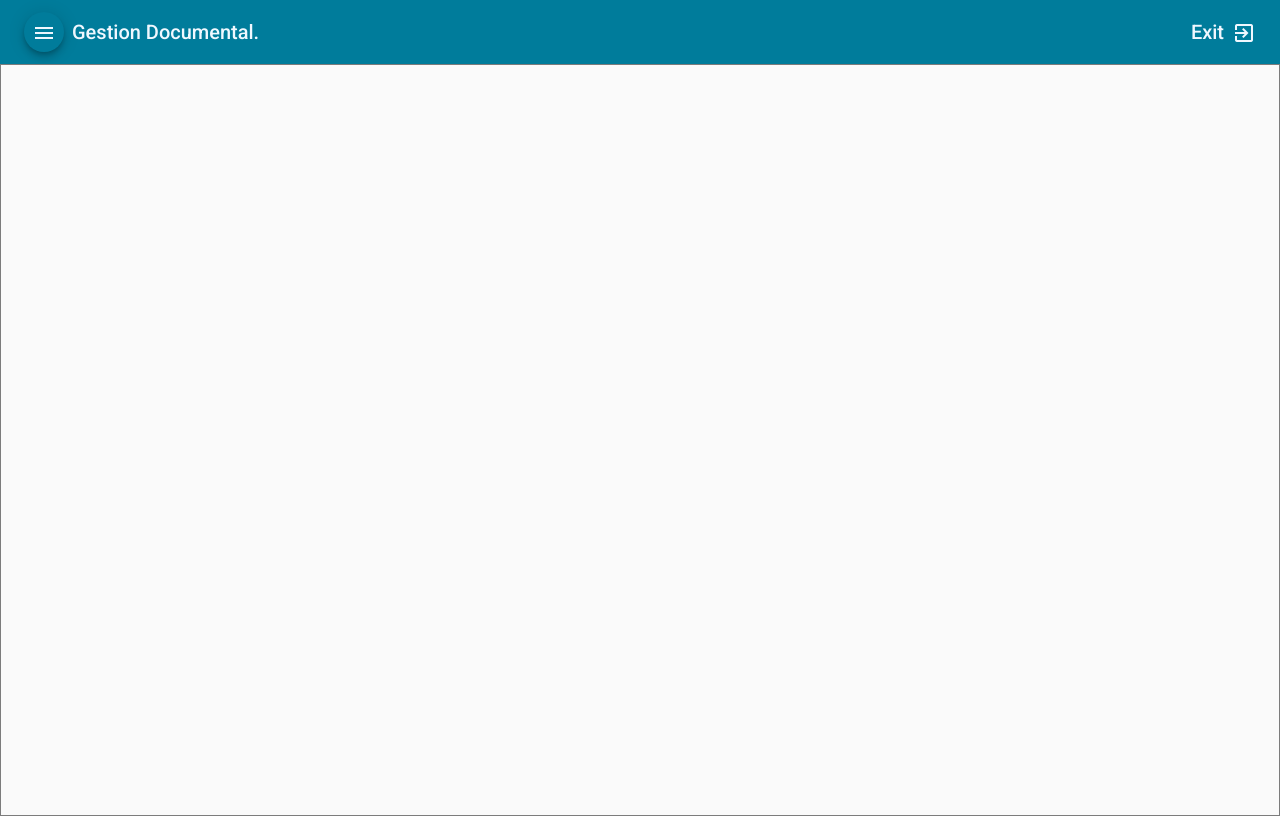
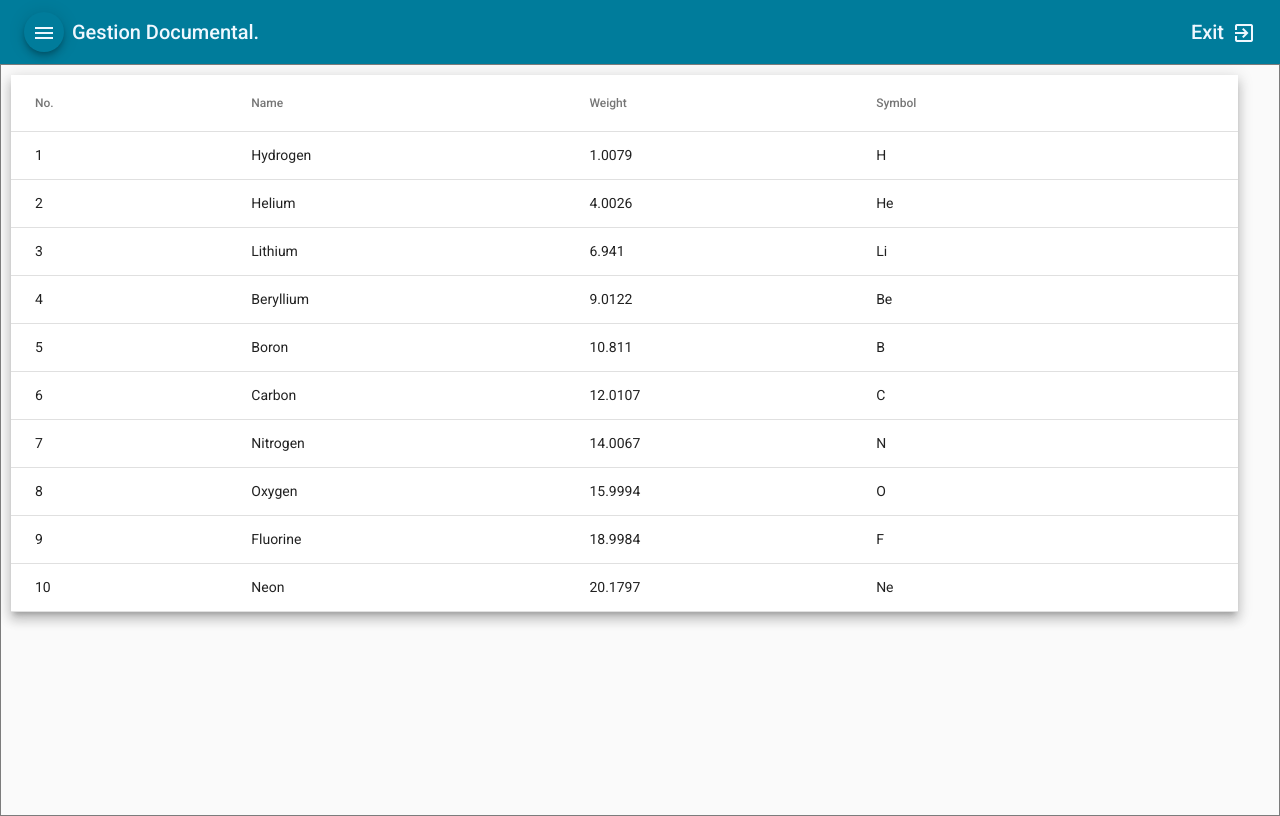
Before and after one commit to fareyes31/GestionDocumental, an Angular app: page /list-usuarios in a window 1280 px wide. Before the commit this address led to /. Built offline with nearby package versions, Linux system fonts and the light colour scheme; no server answers; sample sign-in values are in the browser's storage.

Commit message:
NUEVA RUTA DE LISTAR USUARIOS

```diff
--- a/src/app/GestionDocumental/gestion-documental.module.ts
+++ b/src/app/GestionDocumental/gestion-documental.module.ts
@@ -12,6 +12,8 @@ import {MatToolbarModule} from '@angular/material/toolbar';
 import {MatIconModule} from '@angular/material/icon';
 import {MatButtonModule} from '@angular/material/button';
 import { RouterModule } from '@angular/router';
+import { ListUsuariosComponent } from './list-usuarios/list-usuarios.component';
+import {MatTableModule} from '@angular/material/table';
 
 
 
@@ -19,6 +21,7 @@ import { RouterModule } from '@angular/router';
   declarations: [
     InicioComponent,
     LoginComponent,
+    ListUsuariosComponent,
   ],
   imports: [
     CommonModule,
@@ -31,6 +34,7 @@ import { RouterModule } from '@angular/router';
     MatIconModule,
     MatButtonModule,
     RouterModule,
+    MatTableModule,
   ],
   exports: [
     LoginComponent
--- /dev/null
+++ b/src/app/GestionDocumental/list-usuarios/list-usuarios.component.css
@@ -0,0 +1,5 @@
+table {
+  width: 96%;
+  padding: 10px;
+  margin: 10px;
+}
--- /dev/null
+++ b/src/app/GestionDocumental/list-usuarios/list-usuarios.component.html
@@ -0,0 +1,32 @@
+<table mat-table [dataSource]="dataSource" class="mat-elevation-z8">
+
+  <!--- Note that these columns can be defined in any order.
+        The actual rendered columns are set as a property on the row definition" -->
+
+  <!-- Position Column -->
+  <ng-container matColumnDef="position">
+    <th mat-header-cell *matHeaderCellDef> No. </th>
+    <td mat-cell *matCellDef="let element"> {{element.position}} </td>
+  </ng-container>
+
+  <!-- Name Column -->
+  <ng-container matColumnDef="name">
+    <th mat-header-cell *matHeaderCellDef> Name </th>
+    <td mat-cell *matCellDef="let element"> {{element.name}} </td>
+  </ng-container>
+
+  <!-- Weight Column -->
+  <ng-container matColumnDef="weight">
+    <th mat-header-cell *matHeaderCellDef> Weight </th>
+    <td mat-cell *matCellDef="let element"> {{element.weight}} </td>
+  </ng-container>
+
+  <!-- Symbol Column -->
+  <ng-container matColumnDef="symbol">
+    <th mat-header-cell *matHeaderCellDef> Symbol </th>
+    <td mat-cell *matCellDef="let element"> {{element.symbol}} </td>
+  </ng-container>
+
+  <tr mat-header-row *matHeaderRowDef="displayedColumns"></tr>
+  <tr mat-row *matRowDef="let row; columns: displayedColumns;"></tr>
+</table>
--- /dev/null
+++ b/src/app/GestionDocumental/list-usuarios/list-usuarios.component.ts
@@ -0,0 +1,47 @@
+import { Component, OnInit } from '@angular/core';
+import { ListUsuariosService } from '../../services/list-usuarios.service';
+import { ToastrService } from 'ngx-toastr';
+
+export interface PeriodicElement {
+  name: string;
+  position: number;
+  weight: number;
+  symbol: string;
+}
+
+const ELEMENT_DATA: PeriodicElement[] = [
+  {position: 1, name: 'Hydrogen', weight: 1.0079, symbol: 'H'},
+  {position: 2, name: 'Helium', weight: 4.0026, symbol: 'He'},
+  {position: 3, name: 'Lithium', weight: 6.941, symbol: 'Li'},
+  {position: 4, name: 'Beryllium', weight: 9.0122, symbol: 'Be'},
+  {position: 5, name: 'Boron', weight: 10.811, symbol: 'B'},
+  {position: 6, name: 'Carbon', weight: 12.0107, symbol: 'C'},
+  {position: 7, name: 'Nitrogen', weight: 14.0067, symbol: 'N'},
+  {position: 8, name: 'Oxygen', weight: 15.9994, symbol: 'O'},
+  {position: 9, name: 'Fluorine', weight: 18.9984, symbol: 'F'},
+  {position: 10, name: 'Neon', weight: 20.1797, symbol: 'Ne'},
+];
+
+@Component({
+  selector: 'app-list-usuarios',
+  templateUrl: './list-usuarios.component.html',
+  styleUrls: ['./list-usuarios.component.css']
+})
+export class ListUsuariosComponent implements OnInit {
+
+  displayedColumns: string[] = ['position', 'name', 'weight', 'symbol'];
+  dataSource = ELEMENT_DATA;
+
+  constructor(private ListUsuariosService:ListUsuariosService, private toastr:ToastrService) { }
+
+  ngOnInit(): void {
+
+    this.ListUsuariosService.listUsuarios().subscribe((res)=>{
+      console.log(res)
+    }),(error:any) => {
+      console.log(error)
+    }
+
+  }
+
+}
--- /dev/null
+++ b/src/app/GestionDocumental/list-usuarios/list-usuarios.module.ts
@@ -0,0 +1,30 @@
+import { NgModule, ViewChild } from '@angular/core';
+import { CommonModule } from '@angular/common';
+import { Route, RouterModule } from '@angular/router';
+import { ListUsuariosComponent } from './list-usuarios.component';
+import {MatPaginator} from '@angular/material/paginator';
+import {MatSort} from '@angular/material/sort';
+import {MatTableDataSource} from '@angular/material/table';
+
+const ruta: Route [] = [
+  {
+    path:'',
+    component: ListUsuariosComponent
+  }
+]
+
+@NgModule({
+  declarations: [
+
+  ],
+  imports: [
+    CommonModule,
+    RouterModule.forChild(ruta),
+  ]
+})
+export class ListUsuariosModule {
+
+  @ViewChild(MatPaginator) paginator: MatPaginator | undefined;
+  @ViewChild(MatSort) sort: MatSort | undefined;
+
+}
--- a/src/app/GestionDocumental/register/register.component.ts
+++ b/src/app/GestionDocumental/register/register.component.ts
@@ -41,8 +41,10 @@ export class RegisterComponent implements OnInit {
       this.formregister.reset();
       this.router.navigate(['inicio'])
       this.toastr.success('USUARIO REGISTRADO!');
-    }),(err:any)=>{
-      // console.log(error)
+    }),(error:any) => {
+      if(error.status == '400'){
+        this.toastr.error('DATOS NO ALAMACENADOS!', 'El usuario que adicionas, ya existe!');
+      }
     }
   }
 }
--- a/src/app/app-routing.module.ts
+++ b/src/app/app-routing.module.ts
@@ -20,6 +20,10 @@ export const routes: Route[] = [
       {
         path: 'register',
         loadChildren: () => import('src/app/GestionDocumental/register/register.module').then(m=>m.RegisterModule)
+      },
+      {
+        path: 'list-usuarios',
+        loadChildren: () => import('src/app/GestionDocumental/list-usuarios/list-usuarios.module').then(m=>m.ListUsuariosModule)
       }
     ]
   },
--- /dev/null
+++ b/src/app/services/list-usuarios.service.ts
@@ -0,0 +1,19 @@
+import { Injectable } from '@angular/core';
+import { HttpClient } from '@angular/common/http';
+
+@Injectable({
+  providedIn: 'root'
+})
+export class ListUsuariosService {
+
+  baseurl:string='http://127.0.0.1:8000/api/auth/'
+  token:any ="";
+  constructor(private Http:HttpClient) {
+    this.token = localStorage.getItem('token');
+  }
+
+  listUsuarios(){ return this.Http.post(`${this.baseurl}obtenerusuarios`,{
+    Authorization: `Bearer ${this.token}`
+    })
+  }
+}
--- a/src/app/shared/menu/menu.component.html
+++ b/src/app/shared/menu/menu.component.html
@@ -5,4 +5,7 @@
   <li class="nav-item hover-menu">
     <a class="hover-menu" [routerLink]="['/register']"><mat-icon>person_add</mat-icon> Registrar Usuario</a>
   </li>
+  <li class="nav-item hover-menu">
+    <a class="hover-menu" [routerLink]="['/list-usuarios']"><mat-icon>list_alt</mat-icon> Listar Usuarios</a>
+  </li>
 </ul>
```
Also changed, not shown: 2 other files (tests, documents, lock files or other folders).
